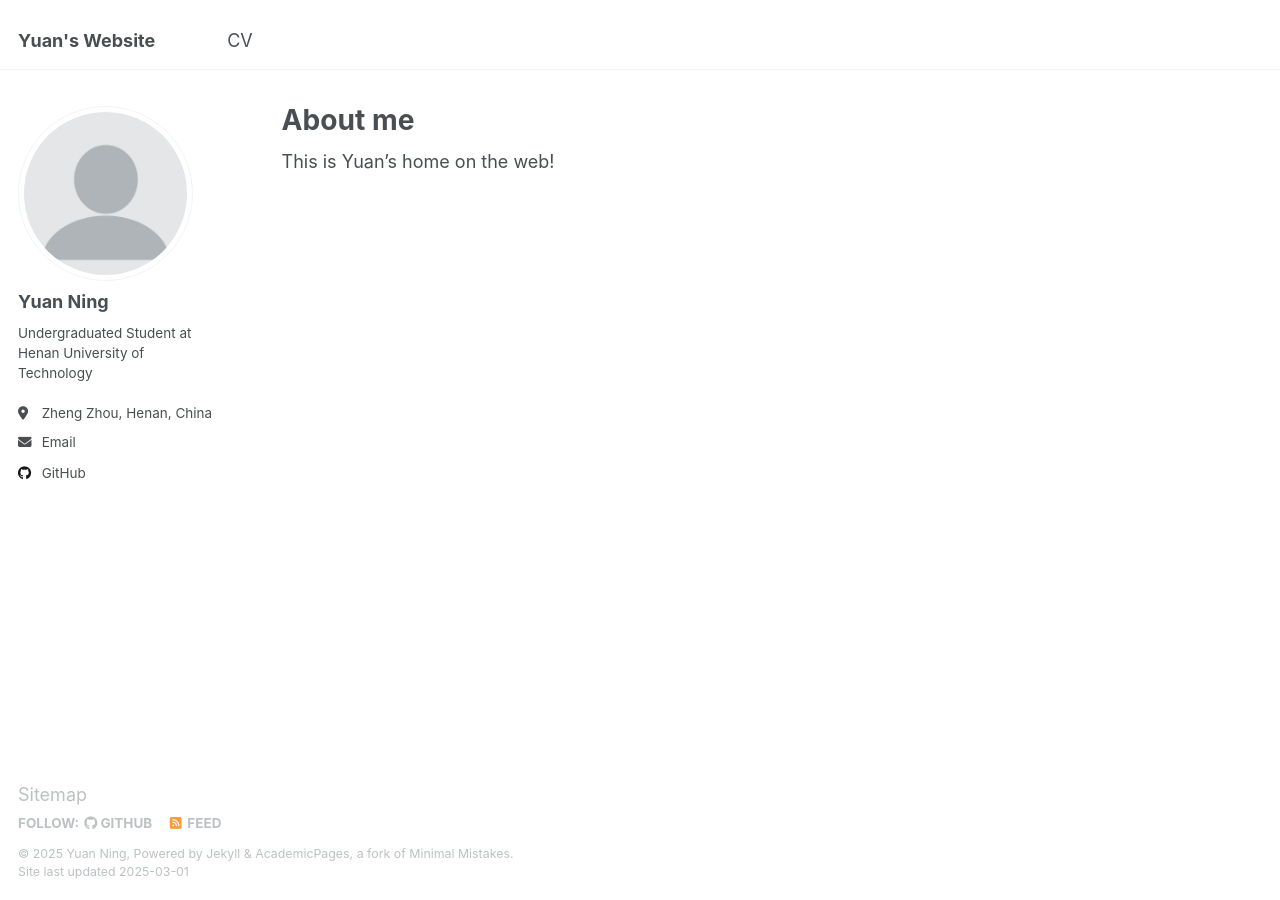
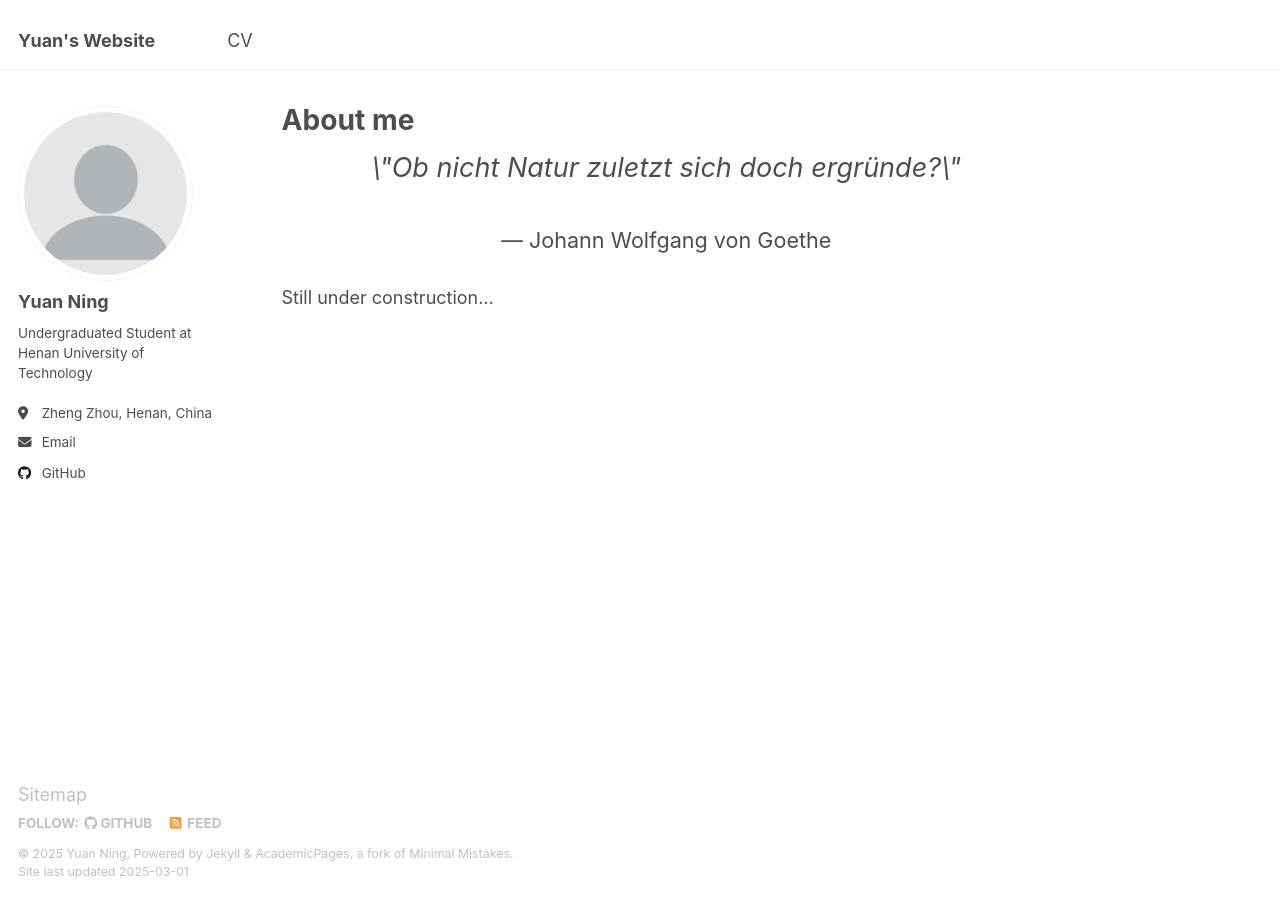
Before and after one commit to YuanN1ng/YuanN1ng.github.io, a Jekyll site: the page built from _pages/about.md, in a window 1280 px wide. Built offline with Jekyll 4.4.1, drawn with Linux system fonts in a browser that asks for light colours.

Commit message:
Update about.md

```diff
--- a/_pages/about.md
+++ b/_pages/about.md
@@ -8,4 +8,7 @@ redirect_from:
   - /about.html
 ---
 
-This is Yuan's home on the web!
+
+<p style='font-style: italic; text-align: center; font-size: 1.5em;'>\"Ob nicht Natur zuletzt sich doch ergründe?\"</p><p style='text-align: center; font-size: 1.2em;'>— Johann Wolfgang von Goethe</p>
+
+Still under construction...
```
